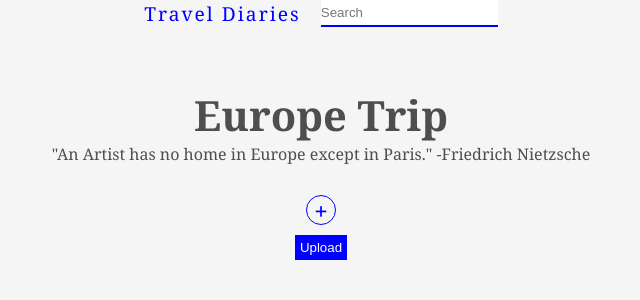
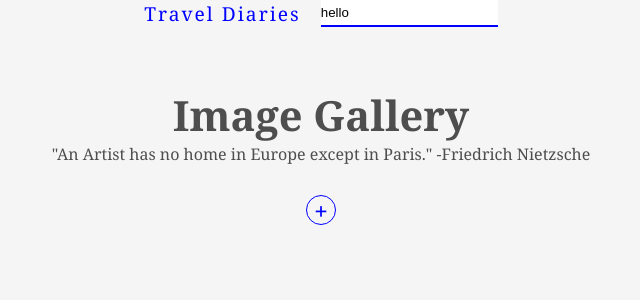
Before and after one commit to kritika27/image-gallery-reactjs-materialui, a React (Create React App) app: page / in a window 1280 px wide. Shown: the top 300 px of the page, without its empty margins (319-959 px from the left). Built offline with nearby package versions, Linux system fonts and the light colour scheme.

Commit message:
Added debounce functionality

```diff
--- a/src/Title.js
+++ b/src/Title.js
@@ -1,7 +1,7 @@
 import React from "react";
 import "./index.css";
 
-const Title = ({ onSearchChange, search }) => {
+const Title = ({ onSearchChange, search, debounced, defaultValue }) => {
   return (
     <div className="title">
       <div
@@ -20,12 +20,11 @@ const Title = ({ onSearchChange, search }) => {
             borderBottom: "2px solid blue",
           }}
           placeholder="Search"
-          type="search"
+          defaultValue="hello"
           onChange={onSearchChange}
-          value={search}
         />
       </div>
-      <h2>Europe Trip</h2>
+      <h2>Image Gallery</h2>
       <p>
         "An Artist has no home in Europe except in Paris." -Friedrich Nietzsche
       </p>
--- a/src/UpdateForm.js
+++ b/src/UpdateForm.js
@@ -59,25 +59,29 @@ const UploadForm = ({ list, setList, filterTodos }) => {
       setFile("");
       setError("Please upload an image file (png or jpg)");
     }
+    const newItem = {
+      id: uuidv4(),
+      title: title,
+      file: file,
+      favorite: false,
+      hovered: hovered,
+    };
+    e.preventDefault();
+    if (file) {
+      setList([...list, newItem]);
+      setFile("");
+      setTitle("");
+    }
   };
 
   return (
     <div>
-      <form onSubmit={handleSubmit}>
+      <form>
         <label className="upload">
           <input type="file" onChange={handleChange} />
           <span>+</span>
         </label>
-        <button
-          style={{
-            color: "white",
-            backgroundColor: "blue",
-            border: "none",
-            padding: "5px",
-          }}
-        >
-          Upload
-        </button>
+
         <div className="output">
           {error && <div className="error">{error}</div>}
           {file && <div>{title}</div>}
```
